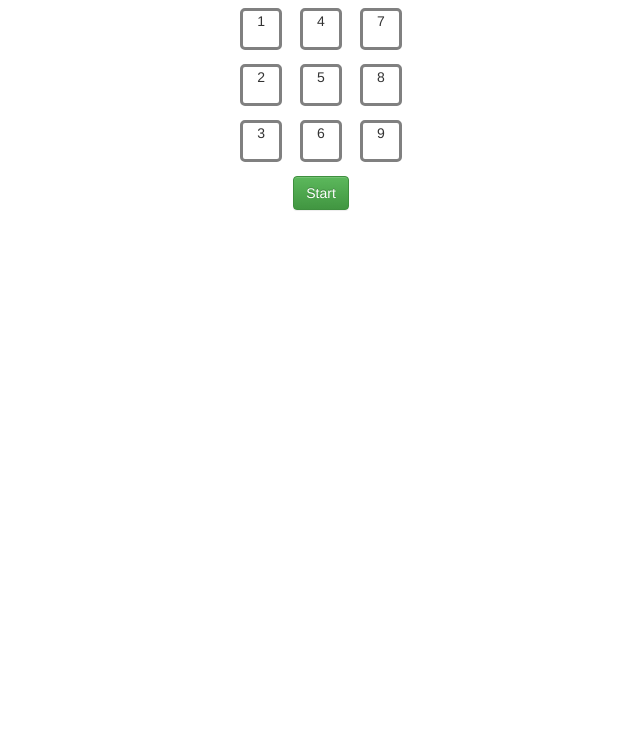
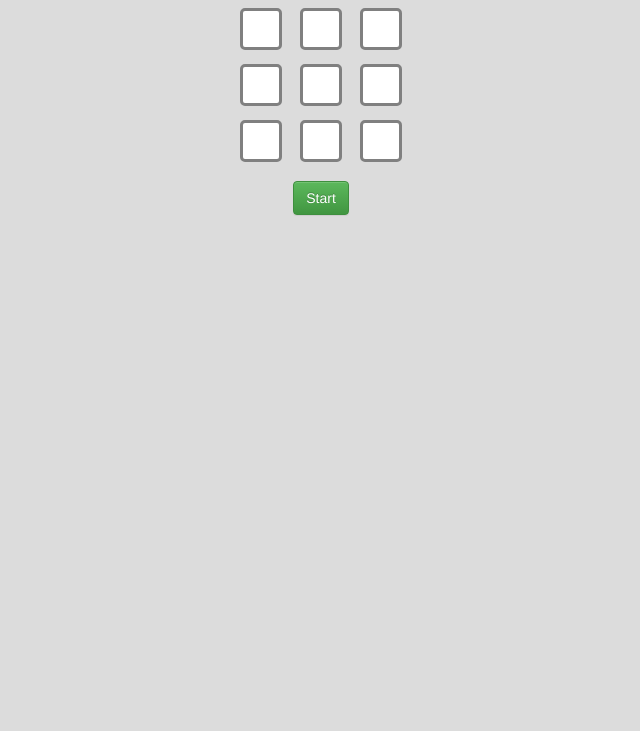
Before and after one commit to kimkvn/tictactoe, a plain HTML site: page index.html in a window 1280 px wide. Shown: the part 69-800 px from the top of the page, without its empty margins (319-959 px from the left). Drawn offline with Linux system fonts and the light colour scheme.

Commit message:
added a background, removed the numbers because wow it's like a fuckin calculator otherwise

```diff
--- a/styles/styles.scss
+++ b/styles/styles.scss
@@ -1,3 +1,6 @@
+body{
+  background: #dcdcdc;
+}
 .board{
   display: block;
   margin: 0 auto;
@@ -8,12 +11,6 @@
 }
 .squareWrap{
   display: inline-block;
-}
-.filledBlue{
-  background: blue;
-}
-.filledRed{
-  background: red;
 }
 .clickBlock{
   //background: purple;
@@ -35,35 +32,14 @@
   margin: 1em 0.5em;
   position: relative;
   z-index: 1;
+  background: #fff;
 
-  &.one::before{
-    content: '1';
+  &.filledBlue{
+    background: blue;
   }
-  &.two::before{
-    content: '2';
+  &.filledRed{
+    background: red;
   }
-  &.three::before{
-    content: '3';
-  }
-  &.four::before{
-    content: '4';
-  }
-  &.five::before{
-    content: '5';
-  }
-  &.six::before{
-    content: '6';
-  }
-  &.seven::before{
-    content: '7';
-  }
-  &.eight::before{
-    content: '8';
-  }
-  &.nine::before{
-    content: '9';
-  }
-
 
 }
 
```
Also changed, not shown: styles/styles.css, 1 other file.
